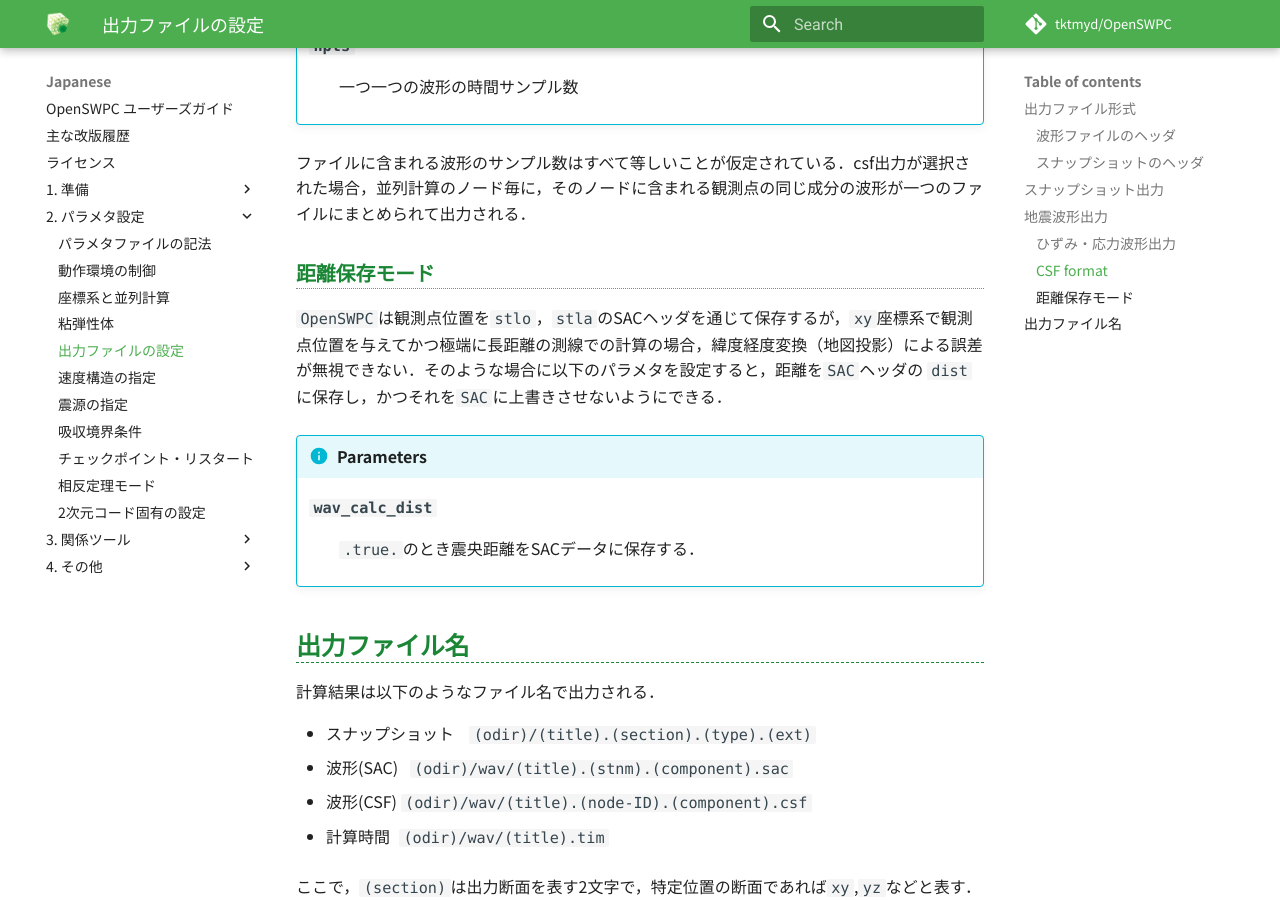
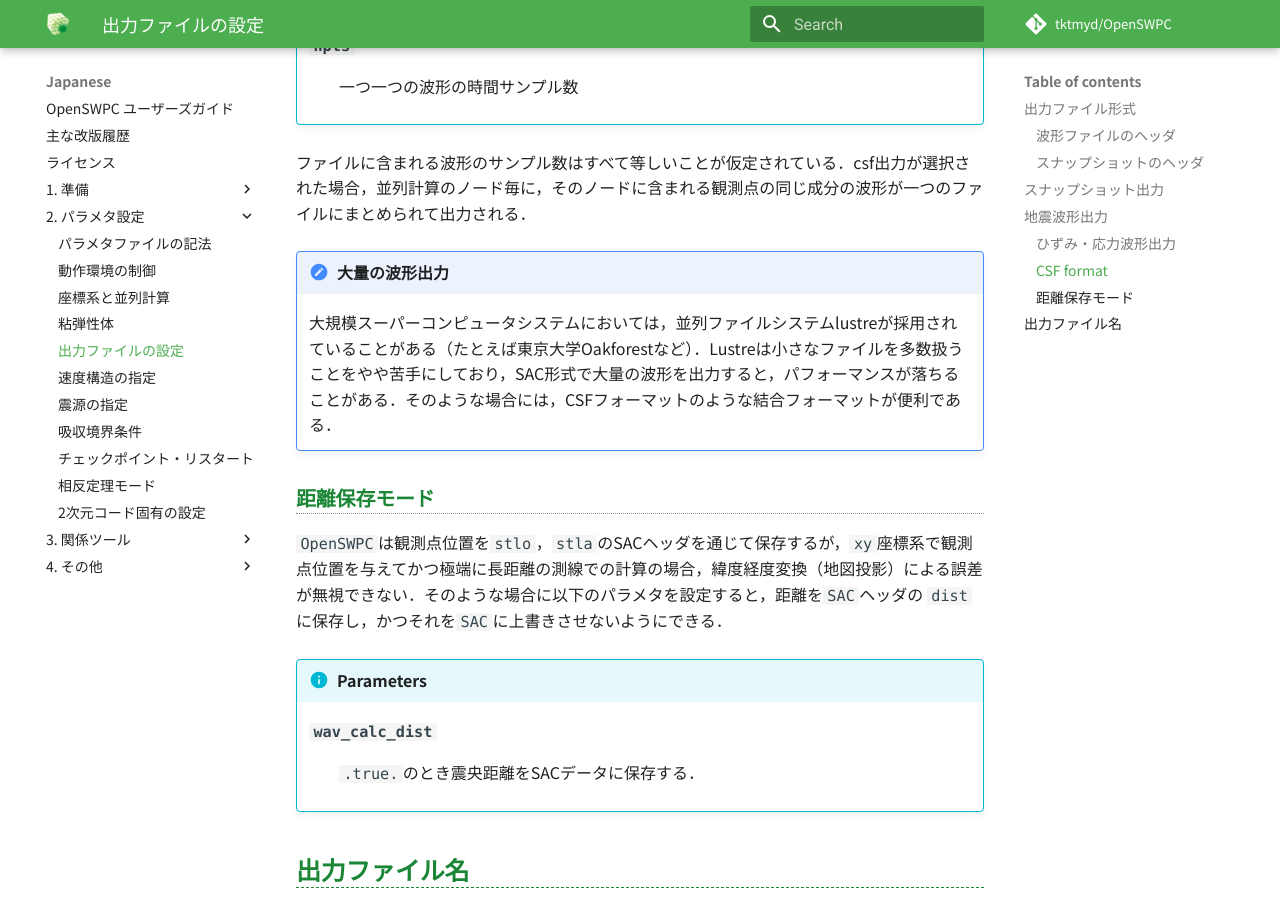
Before and after one commit to OpenSWPC/OpenSWPC, an MkDocs documentation site: the page built from doc/md/Japanese/2._パラメタ設定/0205_output.md, in a window 1280 px wide and 900 px high, scrolled down 8714 px. Built offline with MkDocs 1.6.1 and Material for MkDocs 9.7.7, drawn with Linux system fonts in a browser that asks for light colours; some web fonts are replaced; formulas are drawn with MathJax 3; comment, search, counter and statistics services are not loaded.

Commit message:
Mention on the lustre file system

```diff
--- a/doc/md/Japanese/2._パラメタ設定/0205_output.md
+++ b/doc/md/Japanese/2._パラメタ設定/0205_output.md
@@ -179,6 +179,7 @@ Native形式のスナップショットファイルには，ヘッダ情報，
     **`wav_format`**
     : 波形ファイルフォーマット．通常は`’sac’`
 
+
 #### ひずみ・応力波形出力
 速度や変位波形と同様に，`sw_wav_strain = .true.` とすることでひずみ波形を，`sw_wav_stress = .true.`とすることで応力波形を，それぞれSAC形式の時系列データとして出力することができる（**Experimental; new in version 5.0**)．観測点位置の指定は速度・変位と同じである．出力単位は歪は無次元，応力は\[Pa\]である．
 
@@ -199,6 +200,10 @@ csfフォーマットは，SAC形式のバイナリファイルを単純結合
     : 一つ一つの波形の時間サンプル数
 
 ファイルに含まれる波形のサンプル数はすべて等しいことが仮定されている．csf出力が選択された場合，並列計算のノード毎に，そのノードに含まれる観測点の同じ成分の波形が一つのファイルにまとめられて出力される．
+
+!!! Caution "大量の波形出力"
+    大規模スーパーコンピュータシステムにおいては，並列ファイルシステムlustreが採用されていることがある（たとえば東京大学Oakforestなど）．Lustreは小さなファイルを多数扱うことをやや苦手にしており，SAC形式で大量の波形を出力すると，パフォーマンスが落ちることがある．そのような場合には，CSFフォーマットのような結合フォーマットが便利である．
+
 
 ### 距離保存モード
 `OpenSWPC`は観測点位置を`stlo`，`stla`のSACヘッダを通じて保存するが，`xy`座標系で観測点位置を与えてかつ極端に長距離の測線での計算の場合，緯度経度変換（地図投影）による誤差が無視できない．そのような場合に以下のパラメタを設定すると，距離を`SAC`ヘッダの `dist` に保存し，かつそれを`SAC`に上書きさせないようにできる．
```
Also changed, not shown: doc/md/English/2._Parameter_Settings/0205_output.md (+4 -0 lines).
